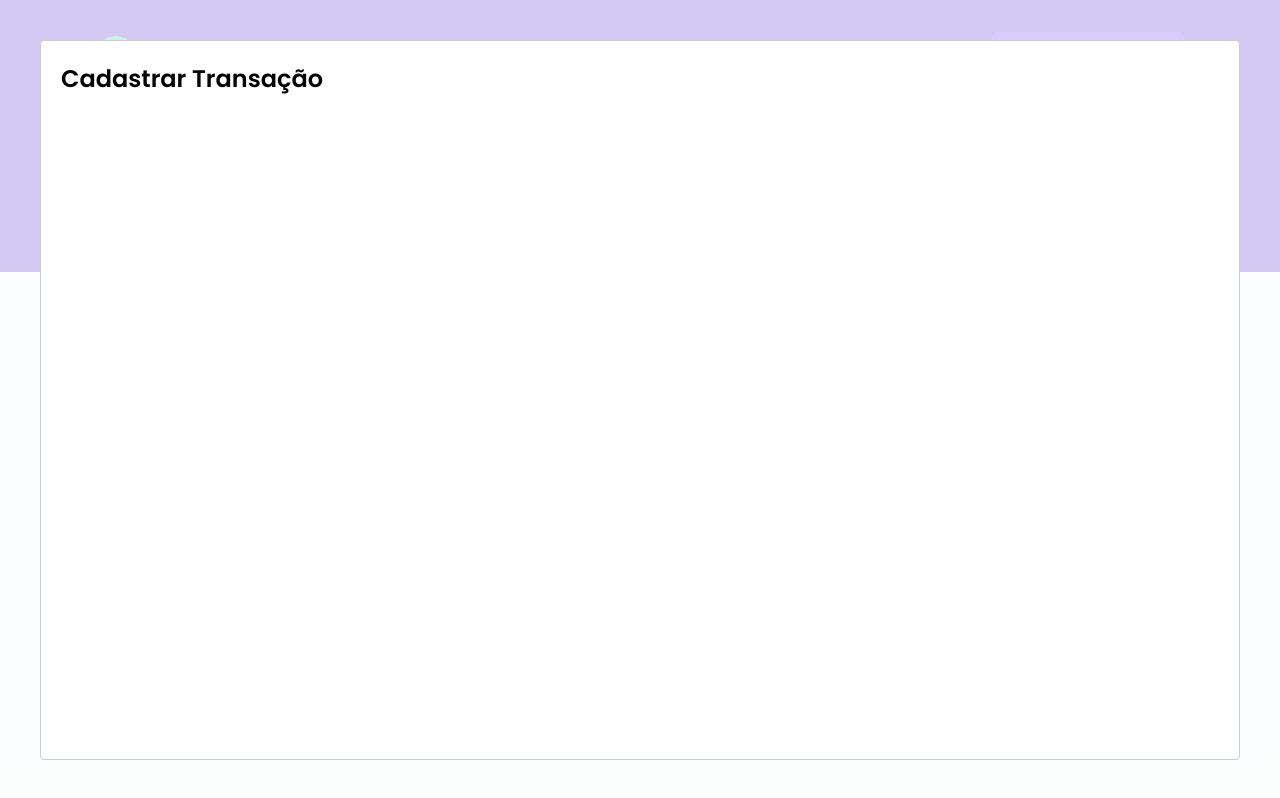
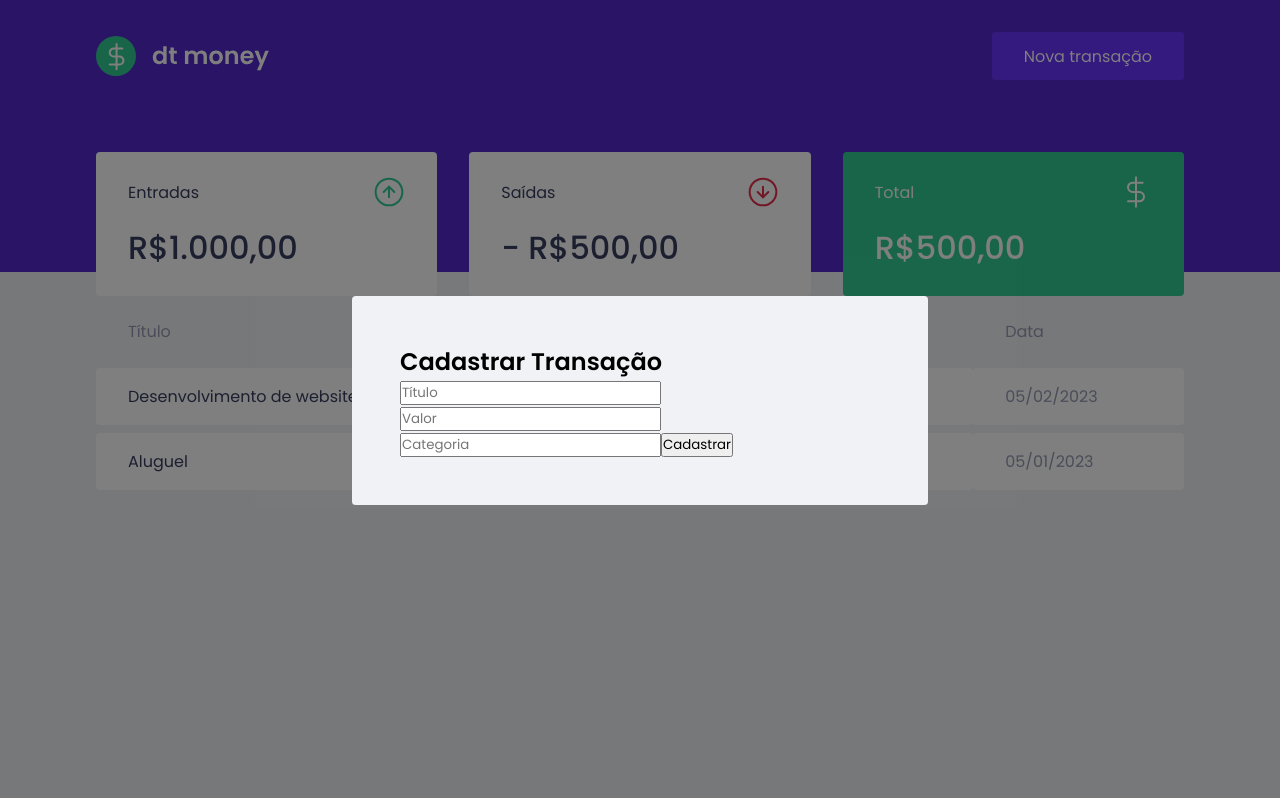
Before and after one commit to deyvsonaguiar/dtmoney-ignite-reactjs, a React (Create React App) app: page / in a window 1280 px wide. Both pictures are taken after a click on the button "Nova transação". Built offline with nearby package versions, Linux system fonts and the light colour scheme; no server answers; what miragejs would draw is missing.

Commit message:
Coding layout to form

```diff
--- a/src/components/NewTransactionModal/index.tsx
+++ b/src/components/NewTransactionModal/index.tsx
@@ -1,17 +1,30 @@
 import Modal from 'react-modal';
+import { Container } from './styles';
 
 interface NewTransactionModalProps {
     isOpen: boolean;
     onRequestClose: () => void;
 }
 
-export function NewTransactionModal({ isOpen, onRequestClose }: NewTransactionModalProps) {
+export function NewTransactionModal(
+  { isOpen, onRequestClose }: NewTransactionModalProps
+  ){
+
     return (
         <Modal
         isOpen={isOpen}
         onRequestClose={onRequestClose}
+        overlayClassName="react-modal-overlay"
+        className="react-modal-content"
       >
-        <h2>Cadastrar Transação</h2>
+        <Container>
+          <h2>Cadastrar Transação</h2>
+          <input placeholder="Título" />
+          <input type="number" placeholder="Valor" />
+          <input placeholder="Categoria" />
+          <button type="submit">Cadastrar</button>
+
+        </Container>
       </Modal>
     )
 }
--- a/src/components/NewTransactionModal/styles.ts
+++ b/src/components/NewTransactionModal/styles.ts
@@ -1,3 +1,3 @@
 import styled from 'styled-components'
 
-export const Container = styled.div``;
+export const Container = styled.form``;
--- a/src/styles/global.ts
+++ b/src/styles/global.ts
@@ -46,4 +46,26 @@
         opacity: 0.6;
         cursor: not-allowed;
     }
+
+    .react-modal-overlay {
+        background: rgba(0, 0, 0, 0.5);
+        position: fixed;
+        top: 0;
+        bottom: 0;
+        right: 0;
+        left: 0;
+        display: flex;
+        align-items: center;
+        justify-content: center;
+
+    }
+
+    .react-modal-content {
+        width: 100%;
+        max-width: 576px;
+        background: var(--background);
+        padding: 3rem;
+        position: relative;
+        border-radius: 0.24rem;
+    }
 `
```
